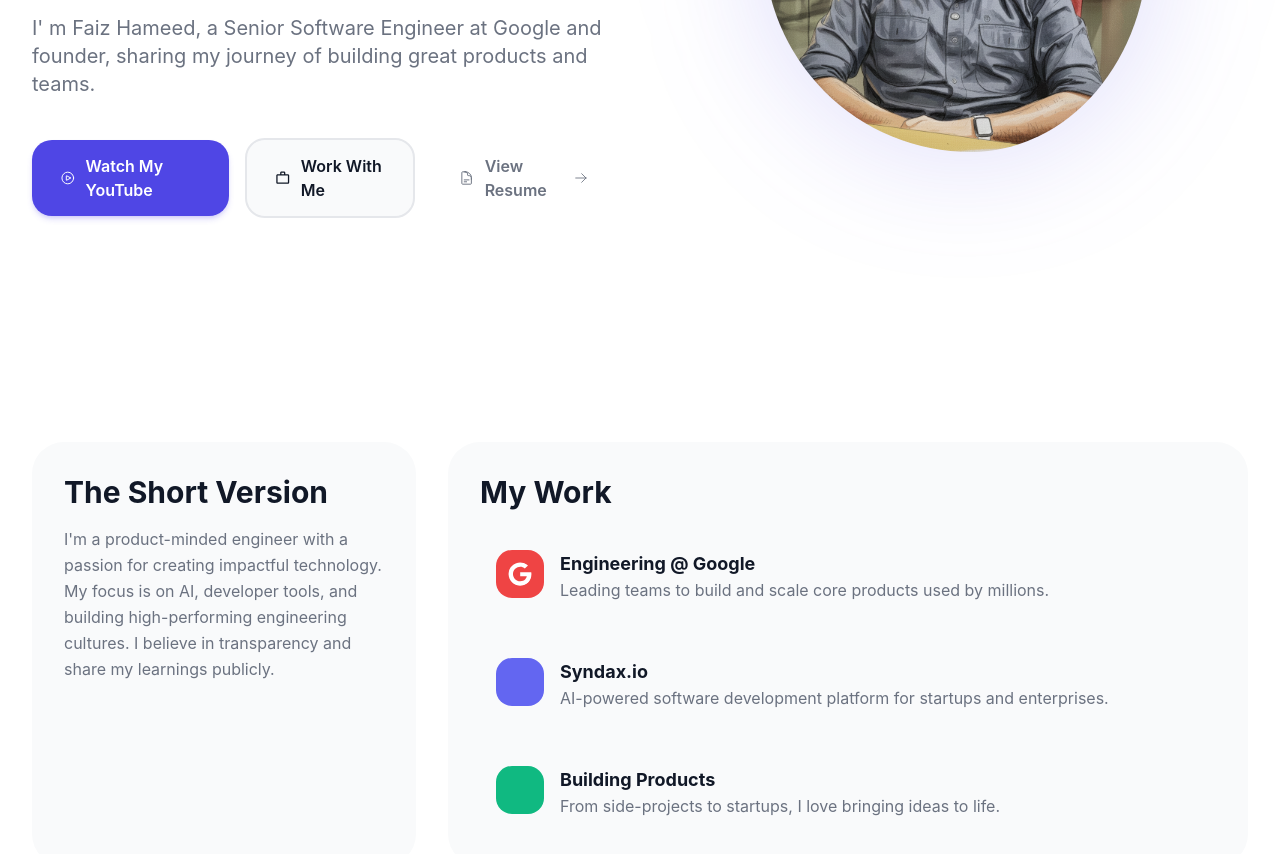
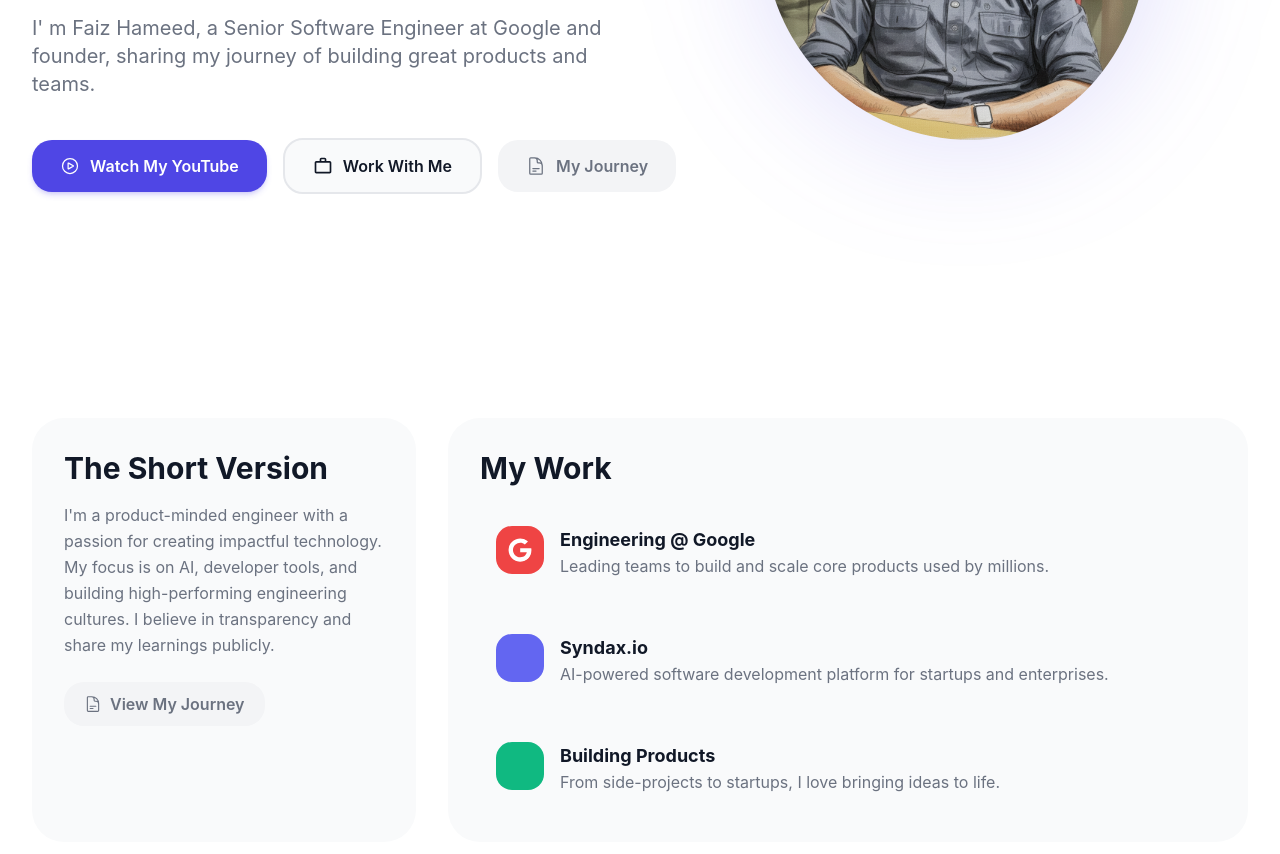
Before and after one commit to faizhameed/portfolio-gatsby, a Next.js app: page / in a window 1280 px wide. Shown: the part 560-1414 px from the top of the page. Built offline with nearby package versions, Linux system fonts and the light colour scheme.

Commit message:
AboutSection for viewing the resume. - Updated the Hero component to improve button styles and text for better clarity and consistency. - Ensured all buttons maintain a uniform appearance with whitespace adjustments.

```diff
--- a/src/components/AboutSection.js
+++ b/src/components/AboutSection.js
@@ -1,16 +1,24 @@
 import { FaGoogle } from "react-icons/fa";
+import { HiOutlineDocumentText } from "react-icons/hi2";
+import Link from "next/link";
 
 export default function AboutSection() {
   return (
     <div className="grid grid-cols-1 lg:grid-cols-3 gap-8" id="about">
       <section className="lg:col-span-1 p-8 bg-surface-light dark:bg-surface-dark rounded-3xl">
         <h2 className="text-3xl font-bold mb-4">The Short Version</h2>
-        <p className="text-subtle-light dark:text-subtle-dark leading-relaxed">
+        <p className="text-subtle-light dark:text-subtle-dark leading-relaxed mb-6">
           I&apos;m a product-minded engineer with a passion for creating
           impactful technology. My focus is on AI, developer tools, and building
           high-performing engineering cultures. I believe in transparency and
           share my learnings publicly.
         </p>
+        <Link
+          href="/resume"
+          className="inline-flex items-center justify-center gap-2 bg-gray-100 dark:bg-gray-800 text-subtle-light dark:text-subtle-dark font-semibold py-2.5 px-5 rounded-xl hover:text-heading-light dark:hover:text-heading-dark hover:bg-gray-200 dark:hover:bg-gray-700 hover:shadow-md hover:-translate-y-0.5 transition-all duration-300 whitespace-nowrap"
+        >
+          <HiOutlineDocumentText className="text-lg" /> View My Journey
+        </Link>
       </section>
       <section
         className="lg:col-span-2 p-8 bg-surface-light dark:bg-surface-dark rounded-3xl"
--- a/src/components/Hero.js
+++ b/src/components/Hero.js
@@ -1,10 +1,6 @@
 import Image from "next/image";
 
-import {
-  HiOutlinePlayCircle,
-  HiOutlineArrowRight,
-  HiOutlineDocumentText,
-} from "react-icons/hi2";
+import { HiOutlinePlayCircle, HiOutlineDocumentText } from "react-icons/hi2";
 import { MdWorkOutline } from "react-icons/md";
 
 export default function Hero() {
@@ -20,23 +16,22 @@ export default function Hero() {
         </p>
         <div className="flex flex-col sm:flex-row justify-center lg:justify-start items-center gap-4">
           <a
-            className="w-full sm:w-auto bg-primary text-white font-semibold py-3.5 px-7 rounded-xl flex items-center justify-center gap-2.5 hover:opacity-90 hover:shadow-lg hover:shadow-primary/30 hover:-translate-y-0.5 transition-all duration-300 shadow-md shadow-primary/20"
+            className="w-full sm:w-auto bg-primary text-white font-semibold py-3.5 px-7 rounded-xl flex items-center justify-center gap-2.5 hover:opacity-90 hover:shadow-lg hover:shadow-primary/30 hover:-translate-y-0.5 transition-all duration-300 shadow-md shadow-primary/20 whitespace-nowrap"
             href="#youtube"
           >
             <HiOutlinePlayCircle className="text-xl" /> Watch My YouTube
           </a>
           <a
-            className="w-full sm:w-auto bg-surface-light dark:bg-surface-dark text-heading-light dark:text-heading-dark font-semibold py-3.5 px-7 rounded-xl border-2 border-border-light dark:border-border-dark flex items-center justify-center gap-2.5 hover:bg-gray-50 dark:hover:bg-gray-800 hover:border-primary/30 dark:hover:border-primary/30 hover:shadow-lg hover:-translate-y-0.5 transition-all duration-300"
+            className="w-full sm:w-auto bg-surface-light dark:bg-surface-dark text-heading-light dark:text-heading-dark font-semibold py-3.5 px-7 rounded-xl border-2 border-border-light dark:border-border-dark flex items-center justify-center gap-2.5 hover:bg-gray-50 dark:hover:bg-gray-800 hover:border-primary/30 dark:hover:border-primary/30 hover:shadow-lg hover:-translate-y-0.5 transition-all duration-300 whitespace-nowrap"
             href="/contact"
           >
             <MdWorkOutline className="text-xl" /> Work With Me
           </a>
           <a
-            className="w-full sm:w-auto text-subtle-light dark:text-subtle-dark font-semibold py-3.5 px-7 rounded-xl flex items-center justify-center gap-2.5 hover:text-heading-light dark:hover:text-heading-dark hover:bg-surface-light dark:hover:bg-surface-dark hover:shadow-md hover:-translate-y-0.5 transition-all duration-300"
+            className="w-full sm:w-auto bg-gray-100 dark:bg-gray-800 text-subtle-light dark:text-subtle-dark font-semibold py-3.5 px-7 rounded-xl flex items-center justify-center gap-2.5 hover:text-heading-light dark:hover:text-heading-dark hover:bg-gray-200 dark:hover:bg-gray-700 hover:shadow-md hover:-translate-y-0.5 transition-all duration-300 whitespace-nowrap"
             href="/resume"
           >
-            <HiOutlineDocumentText className="text-xl" /> View Resume{" "}
-            <HiOutlineArrowRight className="text-lg" />
+            <HiOutlineDocumentText className="text-xl" /> My Journey
           </a>
         </div>
       </div>
```
